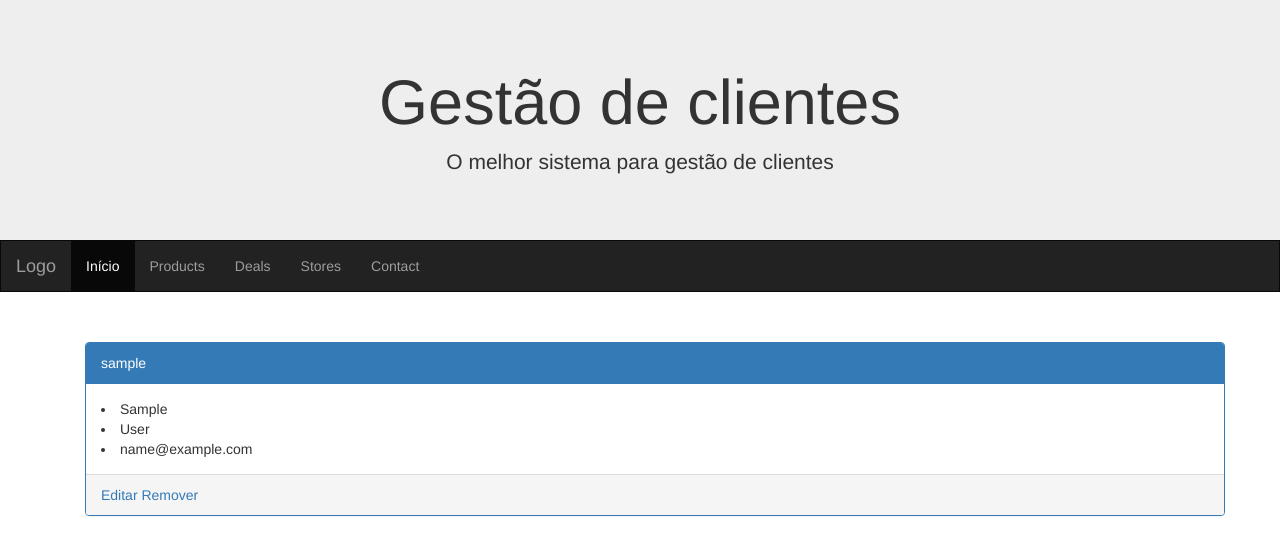
After one commit to treinaweb/treinaweb-django-autenticacao, a Django app: page /app/lista_usuario/1 in a window 1280 px wide. The commit adds this page. Shown: the top 555 px of the page. Run offline with Django 4.2, Linux system fonts and the light colour scheme; tables that the repository leaves empty hold one stand-in row (values such as "Sample post"); some libraries are stand-ins or nearby versions.

Commit message:
02.05_Listando_Usuario_ID

```diff
--- /dev/null
+++ b/app/templates/usuarios/lista_usuario.html
@@ -0,0 +1,22 @@
+{% extends 'base.html' %}
+
+{% block 'conteudo' %}
+<div class="container">
+    <div class="row">
+    <div class="col-sm-12">
+        <div class="panel panel-primary">
+          <div class="panel-heading">{{usuario.username}}</div>
+          <div class="panel-body">
+            <li>{{usuario.first_name}}</li>
+            <li>{{usuario.last_name}}</li>
+            <li>{{usuario.email}}</li>
+          </div>
+          <div class="panel-footer">
+            <a href="#">Editar</a>
+            <a href="#">Remover</a>
+          </div>
+        </div>
+      </div>
+    </div>
+  </div><br>
+{% endblock 'conteudo' %}
--- a/app/templates/usuarios/lista_usuarios.html
+++ b/app/templates/usuarios/lista_usuarios.html
@@ -9,6 +9,9 @@
           <div class="panel-heading">{{usuario.username}}</div>
           <div class="panel-body">{{usuario.email}}</div>
           <div class="panel-body">{{usuario.first_name}}</div>
+          <div class="panel-footer">
+            <a href={% url "lista_usuario" pk=usuario.id %}>Listar</a>
+          </div>
         </div>
       </div>
     {% endfor %}
--- a/app/urls.py
+++ b/app/urls.py
@@ -11,7 +11,8 @@ from .views.atendente_views import (
 )
 from .views.usuario_views import (
     UsuarioCreateView,
-    UsuarioListView
+    UsuarioListView,
+    UsuarioDetailView
 )
 
 urlpatterns = [
@@ -26,6 +27,7 @@ urlpatterns = [
     path("lista_atendentes", AtendenteListView.as_view(), name="lista_atendentes"),
     path("form_usuario", UsuarioCreateView.as_view(), name="cadastrar_usuario"),
     path("lista_usuarios", UsuarioListView.as_view(), name="lista_usuarios"),
+    path("lista_usuario/<int:pk>", UsuarioDetailView.as_view(), name="lista_usuario"),
 
 
 ]
--- a/app/views/usuario_views.py
+++ b/app/views/usuario_views.py
@@ -1,5 +1,5 @@
 from django.contrib.auth.models import User
-from django.views.generic import CreateView, ListView
+from django.views.generic import CreateView, ListView, DetailView
 from django.urls import reverse_lazy
 from app.forms.usuario_forms import UsuarioForm
 
@@ -14,3 +14,9 @@ class UsuarioCreateView(CreateView):
 class UsuarioListView(ListView):
     model = User
     template_name = "usuarios/lista_usuarios.html"
+
+
+class UsuarioDetailView(DetailView):
+    model = User
+    template_name = "usuarios/lista_usuario.html"
+    context_object_name = "usuario"
```
